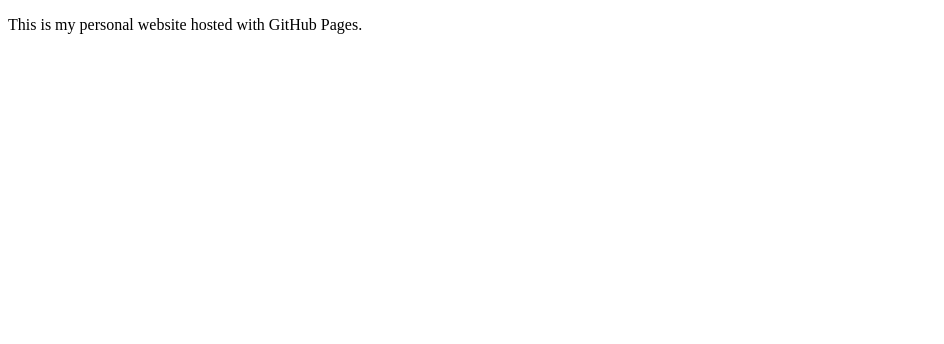
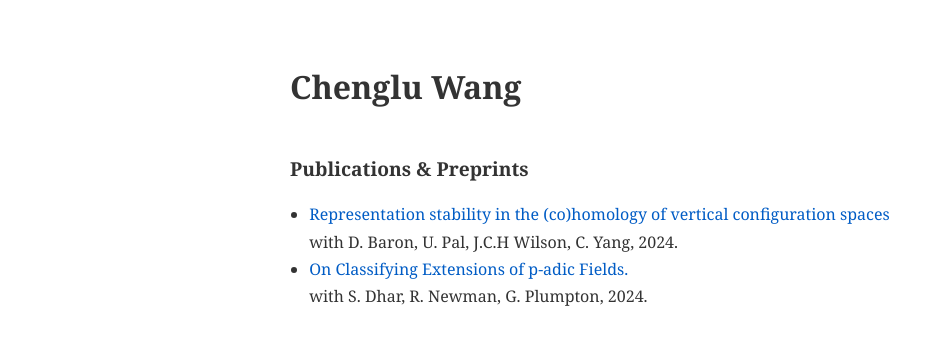
Before and after one commit to Chengluw/chengluw.github.io, a plain HTML site: page index.html in a window 1280 px wide. Shown: the whole page, without its empty margins (0-944 px from the left). Drawn offline with Linux system fonts and the light colour scheme.

Commit message:
Update index.html

```diff
--- a/index.html
+++ b/index.html
@@ -1,10 +1,54 @@
 <!DOCTYPE html>
-<html>
-  <head>
-    <meta charset="UTF-8">
-    <title>Welcome to My Website</title>
-  </head>
-  <body>
-    <p>This is my personal website hosted with GitHub Pages.</p>
-  </body>
+<html lang="en">
+<head>
+  <meta charset="UTF-8">
+  <title>Chenglu Wang</title>
+  <style>
+    body {
+      font-family: Georgia, serif;
+      max-width: 700px;
+      margin: 60px auto;
+      padding: 0 20px;
+      line-height: 1.7;
+      color: #333;
+    }
+    h1 {
+      font-size: 2em;
+      margin-bottom: 0.2em;
+    }
+    h2 {
+      font-size: 1.2em;
+      margin-top: 2em;
+    }
+    a {
+      color: #005cc5;
+      text-decoration: none;
+    }
+    a:hover {
+      text-decoration: underline;
+    }
+    ul {
+      padding-left: 1.2em;
+    }
+  </style>
+</head>
+<body>
+  <h1>Chenglu Wang</h1>
+
+  <h2>Publications & Preprints</h2>
+  <ul>
+    <li>
+      <a href="https://arxiv.org/abs/2412.01128" target="_blank">
+        Representation stability in the (co)homology of vertical configuration spaces
+      </a><br>
+      with D. Baron, U. Pal, J.C.H Wilson, C. Yang, 2024.
+    </li>
+        <li>
+      <a href="https://arxiv.org/abs/2411.07880" target="_blank">
+        On Classifying Extensions of p-adic Fields.
+      </a><br>
+      with S. Dhar, R. Newman, G. Plumpton, 2024.
+    </li>
+  </ul>
+</body>
 </html>
```
